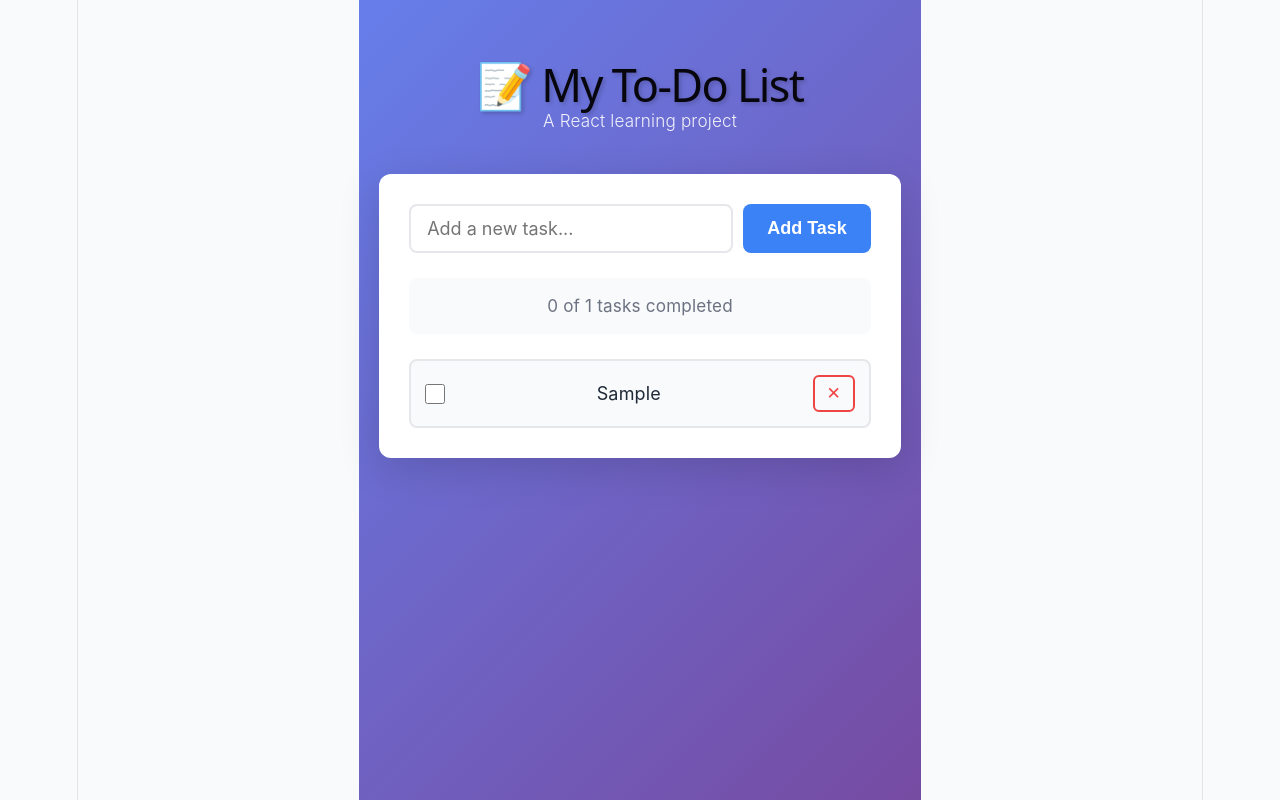
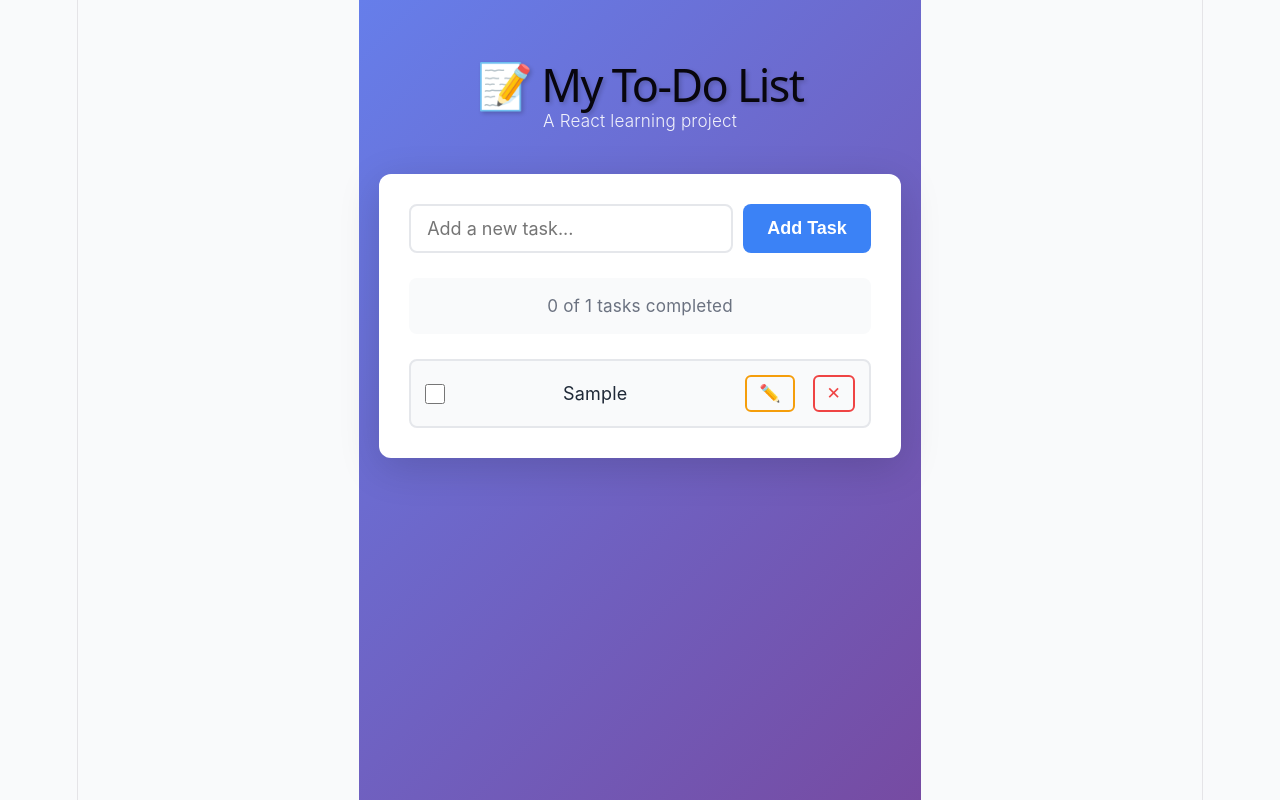
Before and after one commit to jkqp/React, a React (Vite) app in the folder Todo/: page / in a window 1280 px wide. Both pictures are taken after typing "Sample" into the empty fields and a click on the button "Add Task". Built offline with nearby package versions, Linux system fonts and the light colour scheme.

Commit message:
Dev work - Task 2 Compleated Added funcationality to allow task to be edited Uses several new states to track and move over the todo text from the input edit field to the static text. CSS is AI generated

```diff
--- a/Todo/src/App.css
+++ b/Todo/src/App.css
@@ -254,3 +254,53 @@ main {
     width: 100%;
   }
 }
+
+.edit-btn {
+  padding: 6px 12px;
+  background-color: transparent;
+  color: #f59e0b;  /* Orange/warning color */
+  border: 2px solid #f59e0b;
+  border-radius: 6px;
+  font-size: 0.95em;
+  cursor: pointer;
+  transition: all 0.3s ease;
+  flex-shrink: 0;
+  margin-right: 6px;  /* Space between edit and delete buttons */
+}
+
+.edit-btn:hover {
+  background-color: #f59e0b;
+  color: white;
+}
+
+.edit-btn:active {
+  transform: scale(0.95);
+}
+
+.todo-edit-input {
+  flex: 1;
+  padding: 8px 12px;
+  border: 2px solid var(--primary-color);
+  border-radius: 6px;
+  font-family: inherit;
+  font-size: 1em;
+}
+
+.save-btn {
+  padding: 6px 12px;
+  background-color: var(--success-color);
+  color: white;
+  border: none;
+  border-radius: 6px;
+  cursor: pointer;
+  margin-right: 6px;
+}
+
+.cancel-btn {
+  padding: 6px 12px;
+  background-color: #6b7280;
+  color: white;
+  border: none;
+  border-radius: 6px;
+  cursor: pointer;
+}
--- a/Todo/src/App.jsx
+++ b/Todo/src/App.jsx
@@ -6,6 +6,8 @@ function App() {
   // State management: todos array and input field
   const [todos, setTodos] = useState([])
   const [inputValue, setInputValue] = useState('')
+  const [editTodo, setEditTodo] = useState(null)
+  const [editText, setEditText] = useState('')
 
   // Add a new todo
   const addTodo = () => {
@@ -21,6 +23,24 @@ function App() {
     setInputValue('')
   }
 
+  const startEdit = (id, currenttext) => {
+    setEditTodo(id)
+    setEditText(currenttext)
+  }
+
+  const saveEdit = (id) => {
+    setTodos(todos.map(todo =>
+      todo.id === id ? { ...todo, text: editText } : todo
+    ))
+    setEditTodo(null)
+    setEditText('')
+  }
+
+  const cancelEdit = () => {
+    setEditTodo(null)
+    setEditText('')
+  }
+
   // Delete a todo by id
   const deleteTodo = (id) => {
     setTodos(todos.filter(todo => todo.id !== id))
@@ -29,6 +49,10 @@ function App() {
   // Clear Completed
   const clearCompleted = () => {
     setTodos(todos.filter(todo => !todo.completed))
+  }
+
+  // Edit Task
+  const editTask = (id, editText) => {
   }
 
   // Toggle completed status
@@ -86,8 +110,14 @@ function App() {
               <TodoItem
                 key={todo.id}
                 todo={todo}
+                isEditing={editTodo === todo.id}
+                editText={editText}
                 onToggle={() => toggleTodo(todo.id)}
                 onDelete={() => deleteTodo(todo.id)}
+                onEdit={() => startEdit(todo.id, todo.text)}
+                onEditChange={setEditText}
+                onSaveEdit={saveEdit}
+                onCancelEdit={cancelEdit}
               />
             ))
           )}
--- a/Todo/src/components/TodoItem.jsx
+++ b/Todo/src/components/TodoItem.jsx
@@ -1,17 +1,14 @@
-/**
- * TodoItem Component
- *
- * This is a "presentational" or "dumb" component that displays a single todo.
- * It receives data via props and sends events back to the parent.
- *
- * Learning concepts:
- * - Props (passing data to components)
- * - Destructuring
- * - Event handlers
- * - Conditional CSS classes
- */
-
-export default function TodoItem({ todo, onToggle, onDelete }) {
+export default function TodoItem({
+  todo,
+  onToggle,
+  onDelete,
+  onEdit,
+  isEditing,           // NEW: is this todo in edit mode?
+  editText,            // NEW: the current edit text
+  onEditChange,        // NEW: update edit text
+  onSaveEdit,          // NEW: save the changes
+  onCancelEdit         // NEW: cancel editing
+}) {
   return (
     <div className={`todo-item ${todo.completed ? 'completed' : ''}`}>
       <input
@@ -20,14 +17,42 @@ export default function TodoItem({ todo, onToggle, onDelete }) {
         onChange={onToggle}
         className="todo-checkbox"
       />
-      <span className="todo-text">{todo.text}</span>
-      <button
-        onClick={onDelete}
-        className="delete-btn"
-        title="Delete this task"
-      >
-        ✕
-      </button>
+
+      {/*Show text OR edit input */}
+      {isEditing ? (
+        // Edit mode
+        <input
+          type="text"
+          value={editText}
+          onChange={(e) => onEditChange(e.target.value)}
+          className="todo-edit-input"
+          autoFocus
+        />
+      ) : (
+        // Normal mode
+        <span className="todo-text">{todo.text}</span>
+      )}
+
+      {/* CONDITIONAL: Show normal buttons OR save/cancel buttons */}
+      {isEditing ? (
+        <>
+          <button onClick={() => onSaveEdit(todo.id)} className="save-btn">
+            Save
+          </button>
+          <button onClick={onCancelEdit} className="cancel-btn">
+            Cancel
+          </button>
+        </>
+      ) : (
+        <>
+          <button onClick={() => onEdit(todo.id)} className="edit-btn">
+            ✏️
+          </button>
+          <button onClick={onDelete} className="delete-btn">
+            ✕
+          </button>
+        </>
+      )}
     </div>
   )
 }
```
